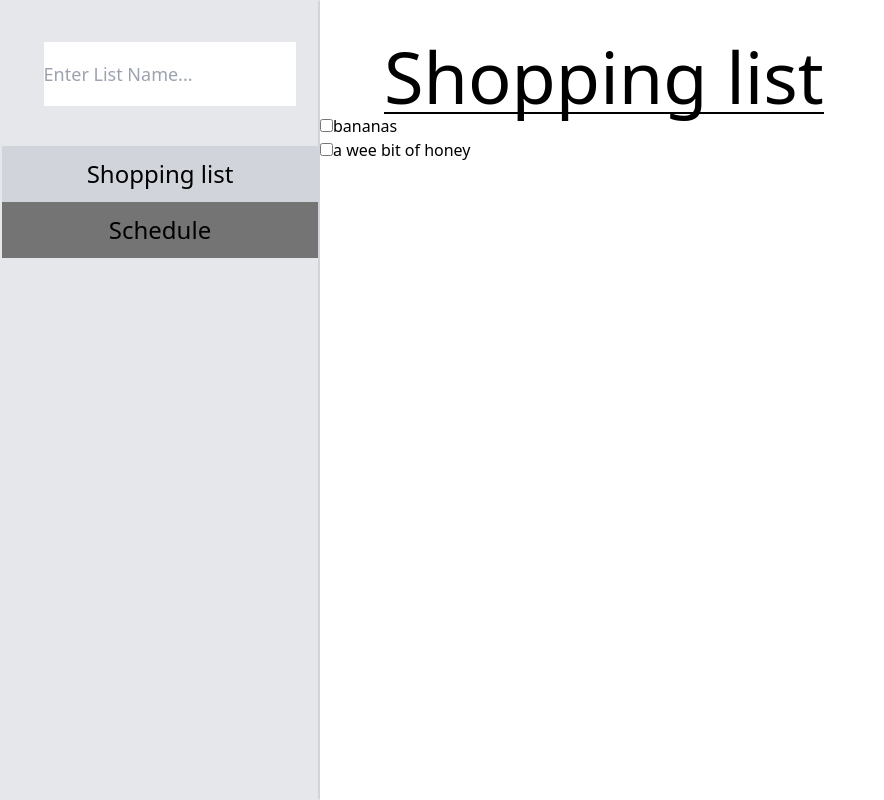
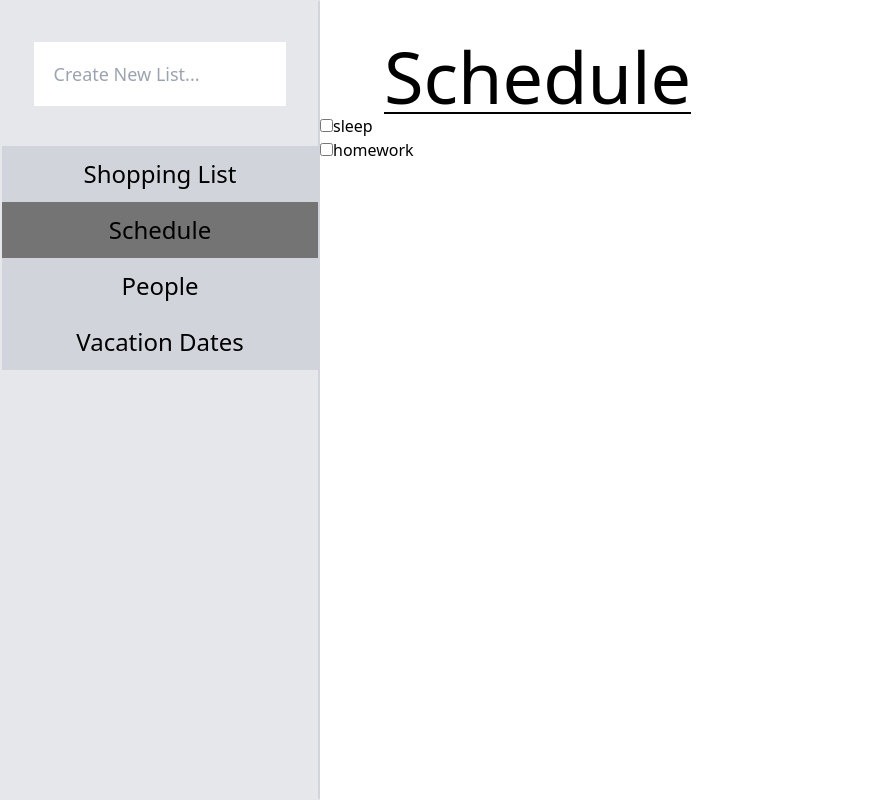
Before and after one commit to LincolnAtkinson/To-Do-List, a website: page index.html in a window 1280 px wide. Both pictures are taken after a click on the button "Schedule". Shown: the whole page, without its empty margins (0-884 px from the left). Drawn offline with Linux system fonts and the light colour scheme.

Commit message:
added selecting classes

```diff
--- a/index.html
+++ b/index.html
@@ -9,14 +9,16 @@
     </head>
     <body class="flex flex-row">
         <div class="bg-gray-200 w-3/12 h-screen border-r-gray-300 border-2 flex items-center flex-col">
-            <input type="text" placeholder="Enter List Name..." class="w-4/5 h-16 text-lg outline-none ml-5 my-10"></input>
+            <input type="text" placeholder="Create New List..." class="w-4/5 h-16 text-lg outline-none pl-5 my-10"></input>
             <div id="mainLists" class="w-full h-fit">
+                <ul class="list-group">
+                    <li class="list-group-item"><button id="0" class="list w-full bg-gray-300 h-14 text-2xl flex justify-center items-center">Shopping List</button></li>
+                </ul>
             </div>
         </div>
         <div>
             <div id="current-list-name" class="w-fit h-fit text-7xl border-b-2 border-black ml-16 mt-10">asdfasdf</div>
-            <div id="current-list-todos">
-            </div>
+            <div id="current-list-todos"></div>
         </div>
     </body>
 </html>
--- a/main.js
+++ b/main.js
@@ -1,7 +1,7 @@
 const lists = [
     {
         id: 0,
-        name: 'Shopping list',
+        name: 'Shopping List',
         todos: [
             {
                 text: 'bananas',
@@ -26,16 +26,47 @@ const lists = [
                 completed: false
             }
         ]
+    },
+    {
+        id: 2,
+        name: 'People',
+        todos: [
+            {
+                text: 'james',
+                completed: false
+            },
+            {
+                text: 'ur mom',
+                completed: false
+            }
+        ]
+    },
+    {
+        id: 3,
+        name: 'Vacation Dates',
+        todos: [
+            {
+                text: 'June 4',
+                completed: false
+            },
+            {
+                text: 'July 21',
+                completed: false
+            }
+        ]
     }
 ];
 
-const currentListId = 0;
+let currentListId = 0;
 const currentList = {};
+let i;
+let b = document.querySelectorAll('button.list');
 
 function showCurrentList(list, index) {
     currentitem = list[index];
     currentList.name = currentitem.name;
     currentList.todos = currentitem.todos;
+    render();
     return currentList;
 };
 
@@ -47,7 +78,6 @@ function render() {
         listsHtml += `<li class="list-group-item"><button id="${list.id}" class="list w-full bg-gray-300 h-14 text-2xl flex justify-center items-center">${list.name}</button></li>`;
     });
     listsHtml += '</ul>';
-    // Replace 'lists' with the ID of the element where you want to render the lists
     document.getElementById('mainLists').innerHTML = listsHtml;
     document.getElementById('current-list-name').innerText = currentList.name;
 
@@ -55,22 +85,26 @@ function render() {
     currentList.todos.forEach((todo) => {
         todosHtml += `<li class="list-group-item"><input type="checkbox">${todo.text}</li>`;
     });
-    // Replace 'current-list-todos' with the ID of the element where you want to render todos
     document.getElementById('current-list-todos').innerHTML = todosHtml;
+    i = document.getElementById(currentListId);
+    i.classList.add('selected');
+    i.classList.remove('list');
+    addButtons();
 }
 
-// Call the render function to display lists and todos
 render();
 
-let b = document.querySelectorAll('button.list');
-b.forEach(function(b) {
-    b.addEventListener('click', function() {
-        let i = document.querySelector('.selected');
-        if (i) {
-            i.classList.toggle('selected');
-            i.classList.toggle('list');
-        }
-        b.classList.toggle('selected');
-        b.classList.toggle('list');
-    })
-});
+function addButtons() {
+    b = document.querySelectorAll('button.list');
+    b.forEach(function(b) {
+        b.addEventListener('click', function() {
+            currentListId = b.id;
+            i.classList.add('list');
+            i.classList.remove('selected');
+            i = b;
+            i.classList.add('selected');
+            i.classList.remove('list');
+            showCurrentList(lists, currentListId);
+        })
+    });
+}
```
